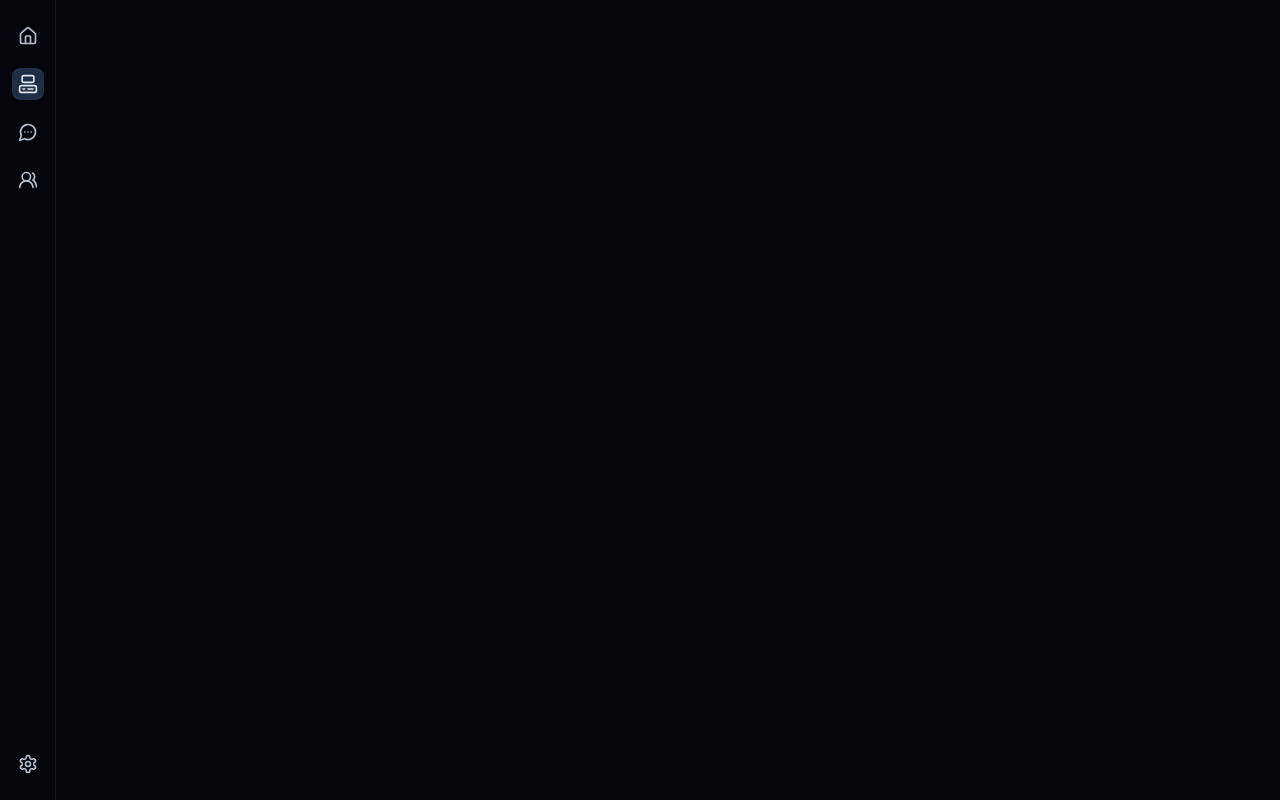
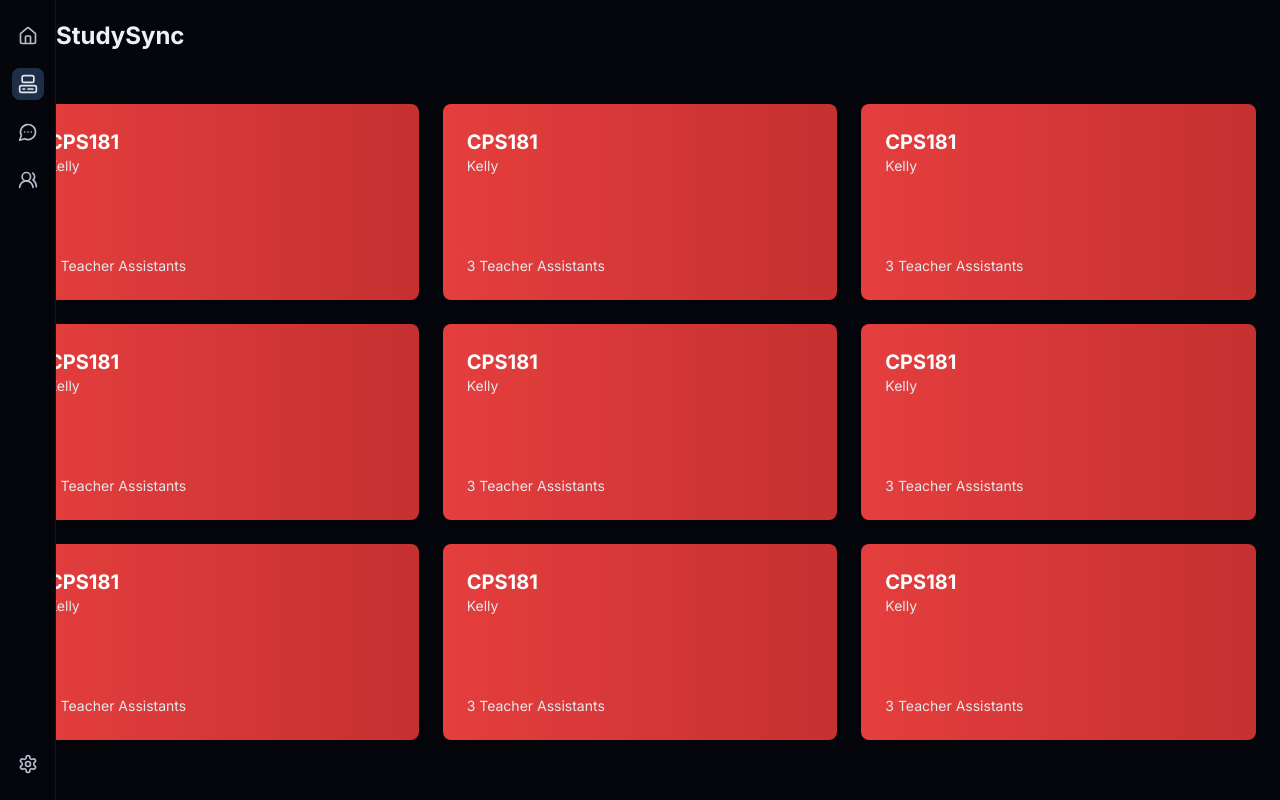
Before and after one commit to FilipDimi/ta-collab, a Next.js app: page /pages/classes in a window 1280 px wide. Built offline with nearby package versions, Linux system fonts and the light colour scheme.

Commit message:
Classes skeleton done

```diff
--- a/src/app/pages/classes/page.tsx
+++ b/src/app/pages/classes/page.tsx
@@ -1,10 +1,24 @@
-import Sidebar from '@/components/ui/sidebar'
-import React from 'react'
+import ClassCard from "@/components/custom/class-card";
+import Sidebar from "@/components/ui/sidebar";
+import React from "react";
 
 const page = () => {
   return (
-    <Sidebar />
-  )
-}
+    <>
+      <Sidebar />
+      <main className="flex-1 container mx-auto py-8 px-6 grid grid-cols-1 sm:grid-cols-2 lg:grid-cols-3 gap-6">
+        <ClassCard title="CPS181" subtitle="Kelly" tas="3" />
+        <ClassCard title="CPS181" subtitle="Kelly" tas="3" />
+        <ClassCard title="CPS181" subtitle="Kelly" tas="3" />
+        <ClassCard title="CPS181" subtitle="Kelly" tas="3" />
+        <ClassCard title="CPS181" subtitle="Kelly" tas="3" />
+        <ClassCard title="CPS181" subtitle="Kelly" tas="3" />
+        <ClassCard title="CPS181" subtitle="Kelly" tas="3" />
+        <ClassCard title="CPS181" subtitle="Kelly" tas="3" />
+        <ClassCard title="CPS181" subtitle="Kelly" tas="3" />
+      </main>
+    </>
+  );
+};
 
-export default page
+export default page;
--- /dev/null
+++ b/src/components/custom/class-card.tsx
@@ -0,0 +1,23 @@
+import React from "react";
+
+interface ClassCardProps {
+  title: string;
+  subtitle: string;
+  tas: string;
+}
+
+const ClassCard: React.FC<ClassCardProps> = ({ title, subtitle, tas }) => {
+  return (
+    <div className="bg-gradient-to-r from-[#e53e3e] to-[#c53030] rounded-lg shadow-md p-6 flex flex-col justify-between">
+      <div>
+        <h2 className="text-xl font-bold text-white">{title}</h2>
+        <p className="text-gray-200 text-sm">{subtitle}</p>
+      </div>
+      <div className="flex items-center justify-between mt-[5rem]">
+        <p className="text-gray-200 text-sm">{tas} Teacher Assistants</p>
+      </div>
+    </div>
+  );
+};
+
+export default ClassCard;
--- a/src/components/ui/sidebar.tsx
+++ b/src/components/ui/sidebar.tsx
@@ -31,9 +31,11 @@ const activePageIndicator = (pathname: string, targetPath: string): string => {
   }
 };
 
-const mobileActivePageIndicator = (pathname: string, targetPath: string): string => {
-    const baseClass =
-      "flex items-center gap-4 px-2.5";
+const mobileActivePageIndicator = (
+  pathname: string,
+  targetPath: string
+): string => {
+  const baseClass = "flex items-center gap-4 px-2.5";
   if (pathname === targetPath) {
     return `${baseClass} text-foreground`;
   } else {
@@ -61,6 +63,9 @@ const Sidebar: React.FC = () => {
 
   return (
     <header className="sticky top-0 z-30 flex h-14 items-center gap-4 border-b bg-background px-4 sm:static sm:h-auto sm:border-0 sm:bg-transparent sm:px-6">
+      <div className="container mx-auto flex justify-between items-center py-5">
+        <h1 className="text-2xl font-bold">StudySync</h1>
+      </div>
       <aside className="fixed inset-y-0 left-0 z-10 hidden w-14 flex-col border-r bg-background sm:flex">
         <nav className="flex flex-col items-center gap-4 px-2 sm:py-5">
           <TooltipProvider>
@@ -99,9 +104,7 @@ const Sidebar: React.FC = () => {
           <TooltipProvider>
             <Tooltip>
               <TooltipTrigger asChild>
-                <Link
-                  href="/pages/ta"
-                  className={taActiveTab}>
+                <Link href="/pages/ta" className={taActiveTab}>
                   <UsersRound className="h-5 w-5" />
                   <span className="sr-only">Assistants</span>
                 </Link>
@@ -114,9 +117,7 @@ const Sidebar: React.FC = () => {
           <TooltipProvider>
             <Tooltip>
               <TooltipTrigger asChild>
-                <Link
-                  href="/pages/profile"
-                  className={profileActiveTab}>
+                <Link href="/pages/profile" className={profileActiveTab}>
                   <Settings className="h-5 w-5" />
                   <span className="sr-only">Settings</span>
                 </Link>
@@ -142,38 +143,23 @@ const Sidebar: React.FC = () => {
               <University className="h-5 w-5 transition-all group-hover:scale-110" />
               <span className="sr-only">Cmich TAs</span>
             </Link>
-            <Link
-              href="/pages/home"
-              className={mobileHomeActivePage}
-            >
+            <Link href="/pages/home" className={mobileHomeActivePage}>
               <HomeIcon className="h-5 w-5" />
               Home
             </Link>
-            <Link
-              href="/pages/classes"
-              className={mobileClassesActiveTab}
-            >
+            <Link href="/pages/classes" className={mobileClassesActiveTab}>
               <Computer className="h-5 w-5" />
               Classes
             </Link>
-            <Link
-              href="/pages/forum"
-              className={mobileForumActiveTab}
-            >
+            <Link href="/pages/forum" className={mobileForumActiveTab}>
               <MessageCircleMore className="h-5 w-5" />
               Forum
             </Link>
-            <Link
-              href="/pages/ta"
-              className={mobileTaActiveTab}
-            >
+            <Link href="/pages/ta" className={mobileTaActiveTab}>
               <UsersRound className="h-5 w-5" />
               Assistants
             </Link>
-            <Link
-              href="/pages/profile"
-              className={mobileProfileActiveTab}
-            >
+            <Link href="/pages/profile" className={mobileProfileActiveTab}>
               <LineChart className="h-5 w-5" />
               Settings
             </Link>
```
Lines whose indentation alone changed are shown as unchanged.
